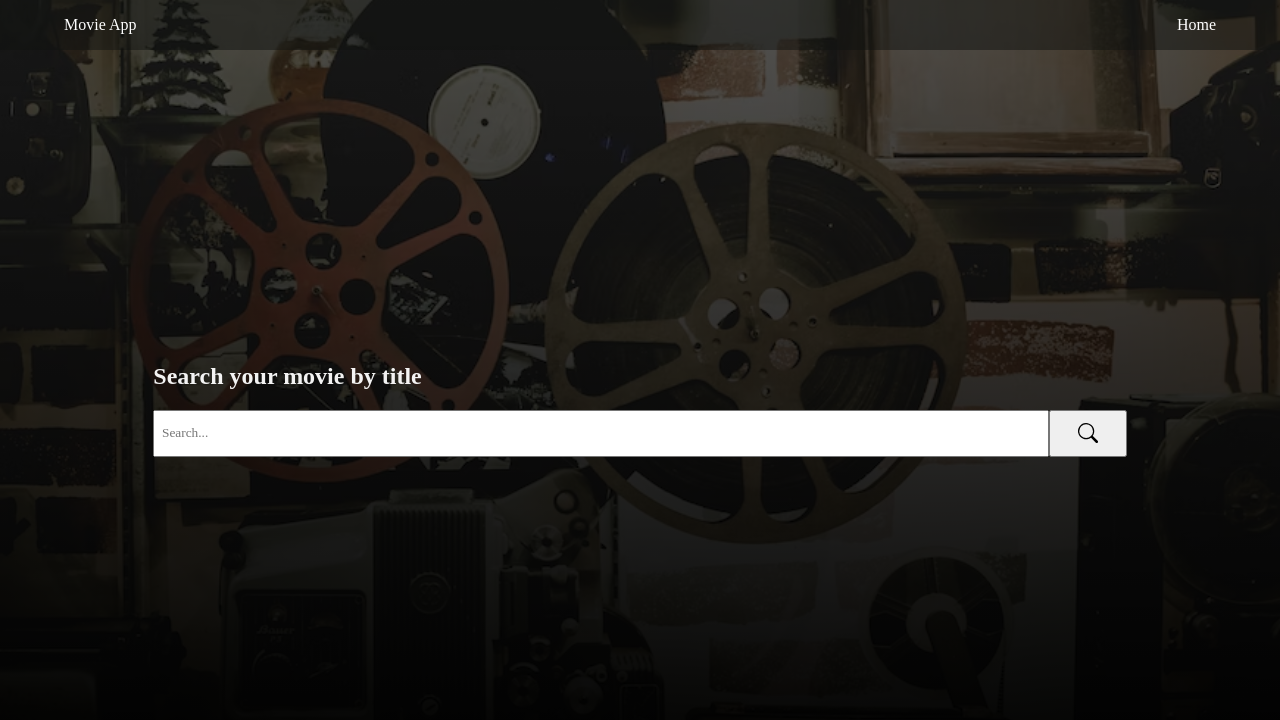
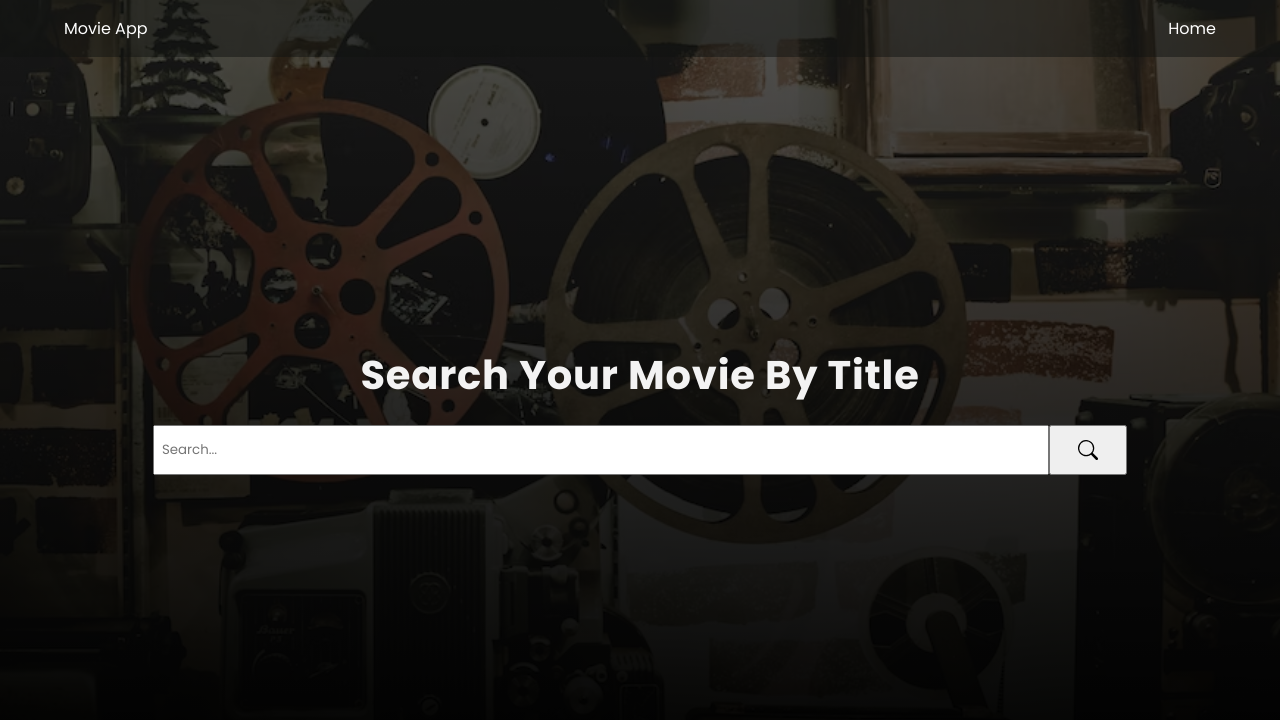
Before and after one commit to Prajwol-Shrestha/internsathi-react-movies-app, a React (Vite) app: page / in a window 1280 px wide. Shown: the top 720 px of the page. Built offline with nearby package versions, Linux system fonts and the light colour scheme.

Commit message:
css typo changed

```diff
--- a/src/components/Hero/_hero.scss
+++ b/src/components/Hero/_hero.scss
@@ -1,4 +1,8 @@
 .hero-section{
+
+    .heading{
+        text-align: center;
+    }
 
     .search-bar{
         @include flex(center,stretch);
--- a/src/components/ListOfMovies/ListOfMovies.jsx
+++ b/src/components/ListOfMovies/ListOfMovies.jsx
@@ -5,7 +5,6 @@ export default function ListOfMovies({query}) {
     const [searchResult, setSearchResult] = useState([])
     const [loading, setLoading] = useState(true)
     const [queryData, setQuery] = useState(query)
-    // const queryData = query
 
     useEffect( () => {fetchData()}, [] )
 
--- a/src/styles/_typography.scss
+++ b/src/styles/_typography.scss
@@ -1,16 +1,30 @@
+*{
+    font-family: $font-family;
+}
+
 .heading{
     color: rgba($color: $secondary, $alpha: 0.95);
+    margin: 0.5em;
+    letter-spacing: .05rem;
+    font-size: clamp(1.5rem, 5vw, 2.5rem);
+    text-transform: capitalize;
 }
 
 .sub-heading{
     color: rgba($color: $secondary, $alpha: 1);
     text-align: center;
+    text-transform: capitalize;
+    font-size: clamp(1.15rem, 1.65vw, 2.15rem);
+
 }
 
 .title{
     color: rgba($color: $secondary, $alpha: 0.7);
+    text-transform: capitalize;
+    font-size: clamp(1rem, 0.85vw, 2rem);
 }
 
 .para{
     color: rgba($color: $secondary, $alpha: 0.65);
+    font-size: clamp(0.85rem, 0.65vw, 1.85rem);
 }
--- a/src/styles/_variables.scss
+++ b/src/styles/_variables.scss
@@ -1,2 +1,6 @@
+@import url('https://fonts.googleapis.com/css2?family=Poppins:wght@400;500;700;800&display=swap');
+
 $secondary: #FFFFFF;
 $primary: #000;
+
+$font-family: 'Poppins', sans-serif;
--- a/src/styles/index.css
+++ b/src/styles/index.css
@@ -1,3 +1,4 @@
+@import url("https://fonts.googleapis.com/css2?family=Poppins:wght@400;500;700;800&display=swap");
 *, *::before, *::after {
   box-sizing: border-box;
   font-family: inherit;
@@ -41,21 +42,34 @@ ul {
   height: 400px;
 }
 
+* {
+  font-family: "Poppins", sans-serif;
+}
+
 .heading {
   color: rgba(255, 255, 255, 0.95);
+  margin: 0.5em;
+  letter-spacing: 0.05rem;
+  font-size: clamp(1.5rem, 5vw, 2.5rem);
+  text-transform: capitalize;
 }
 
 .sub-heading {
   color: white;
   text-align: center;
+  text-transform: capitalize;
+  font-size: clamp(1.15rem, 1.65vw, 2.15rem);
 }
 
 .title {
   color: rgba(255, 255, 255, 0.7);
+  text-transform: capitalize;
+  font-size: clamp(1rem, 0.85vw, 2rem);
 }
 
 .para {
   color: rgba(255, 255, 255, 0.65);
+  font-size: clamp(0.85rem, 0.65vw, 1.85rem);
 }
 
 .btn {
@@ -93,6 +107,9 @@ header .navbar .nav-links .nav-link:hover {
   opacity: 0.8;
 }
 
+.hero-section .heading {
+  text-align: center;
+}
 .hero-section .search-bar {
   display: flex;
   justify-content: center;
@@ -134,6 +151,11 @@ header .navbar .nav-links .nav-link:hover {
   margin-top: 1em;
 }
 
+.detail .btn,
+.not-found .btn {
+  margin: 0 auto;
+}
+
 .movie-section .movie-details {
   max-width: 800px;
   margin: 0 auto;
```
Also changed, not shown: src/components/ListOfMovies/_ListOfMovies.scss (+7 -0 lines), 1 other file (tests, documents, lock files or other folders).
